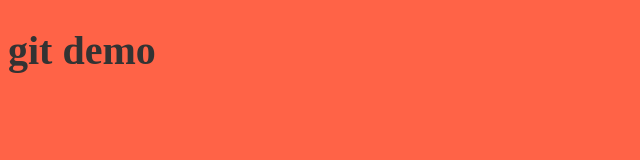
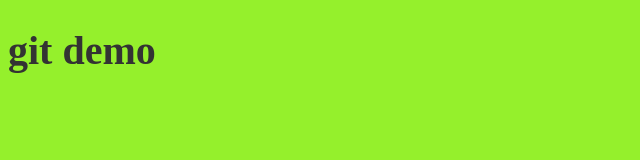
Before and after one commit to sandeep-chahal/sss, a plain HTML site: page index.html in a window 1280 px wide. Shown: the whole page, without its empty margins (0-640 px from the left). Drawn offline with Linux system fonts and the light colour scheme.

Commit message:
added style

```diff
--- a/style.css
+++ b/style.css
@@ -1,5 +1,5 @@
 body{
-    background-color: tomato;
+    background-color: rgb(149, 240, 44);
     color: #333;
     font-size: 20px;
 }
```
